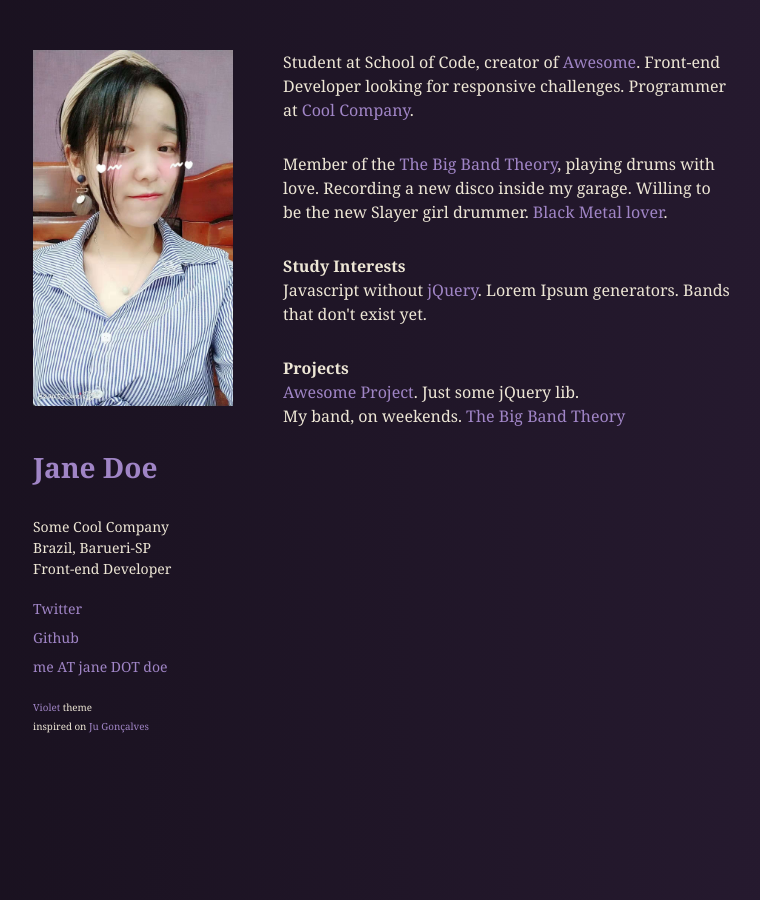
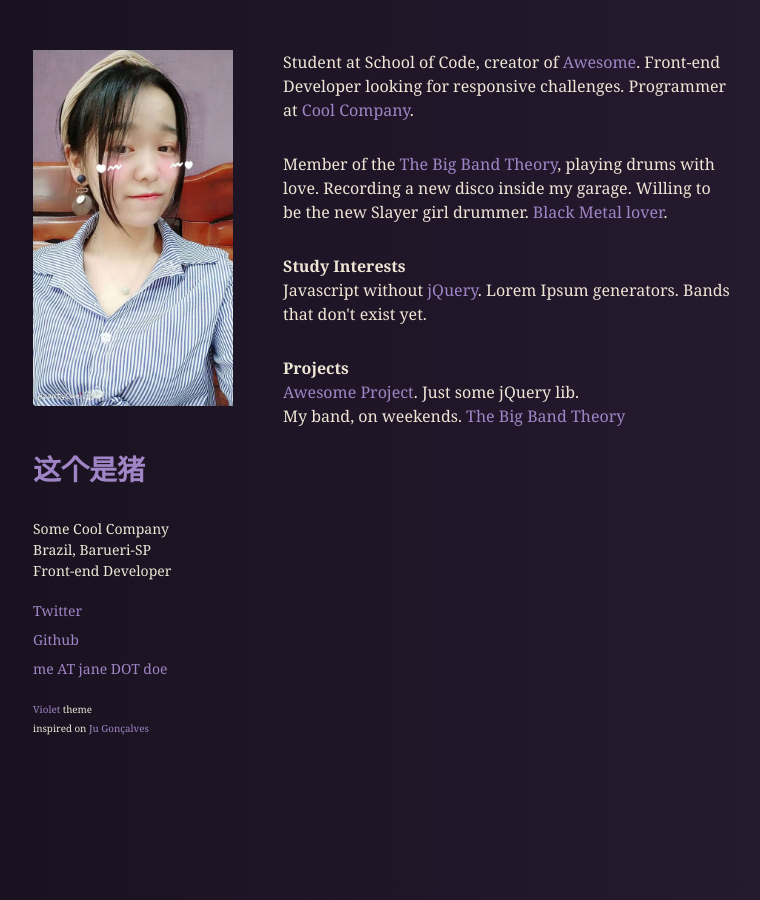
Before and after one commit to qianhui119120/qianhui119120.github.io, a Jekyll site: the page built from index.html, in a window 1280 px wide. Shown: the whole page, without its empty margins (67-827 px from the left). Built offline with Jekyll 4.4.1, drawn with Linux system fonts in a browser that asks for light colours.

Commit message:
更改名字

```diff
--- a/_config.yml
+++ b/_config.yml
@@ -1,5 +1,5 @@
 # main text of home
-name: Jane Doe
+name: 这个是猪
 bio: A Girl who travels the world eating noodles
 
 # twitter summary info
```
